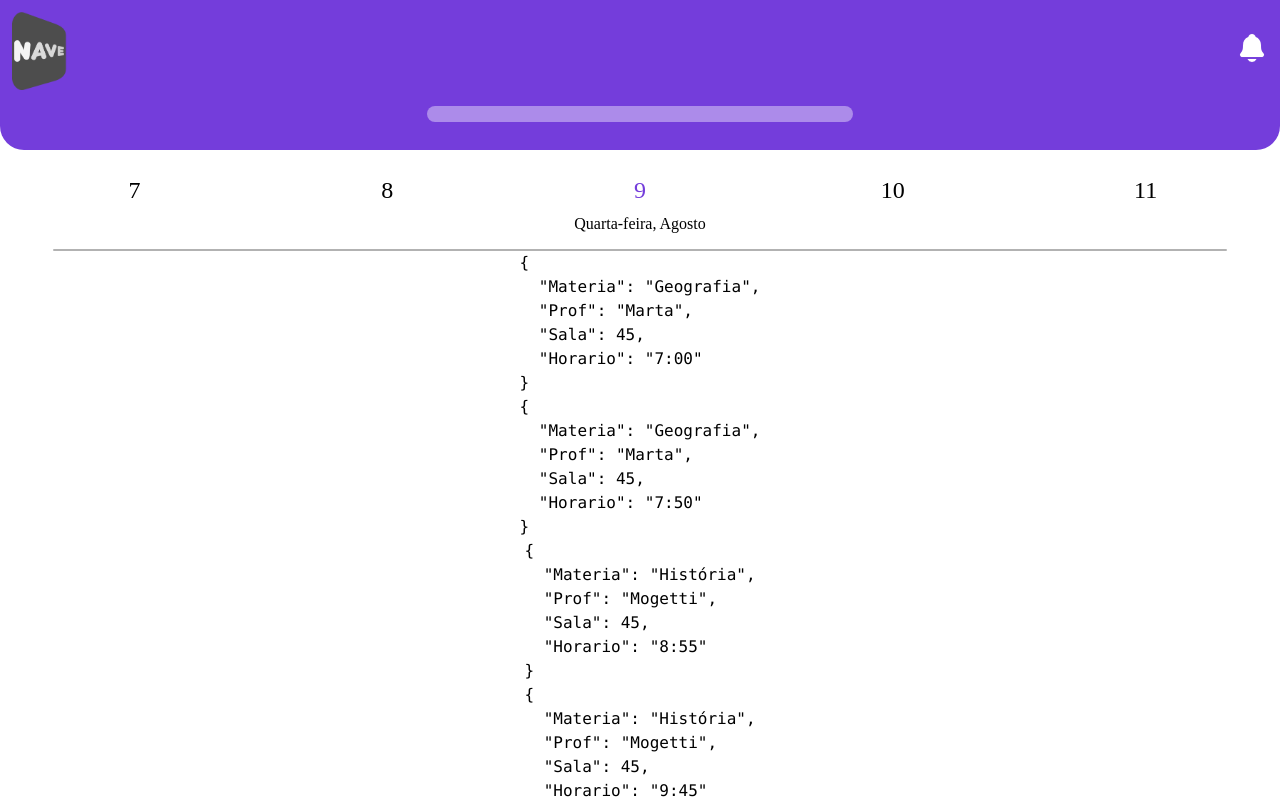
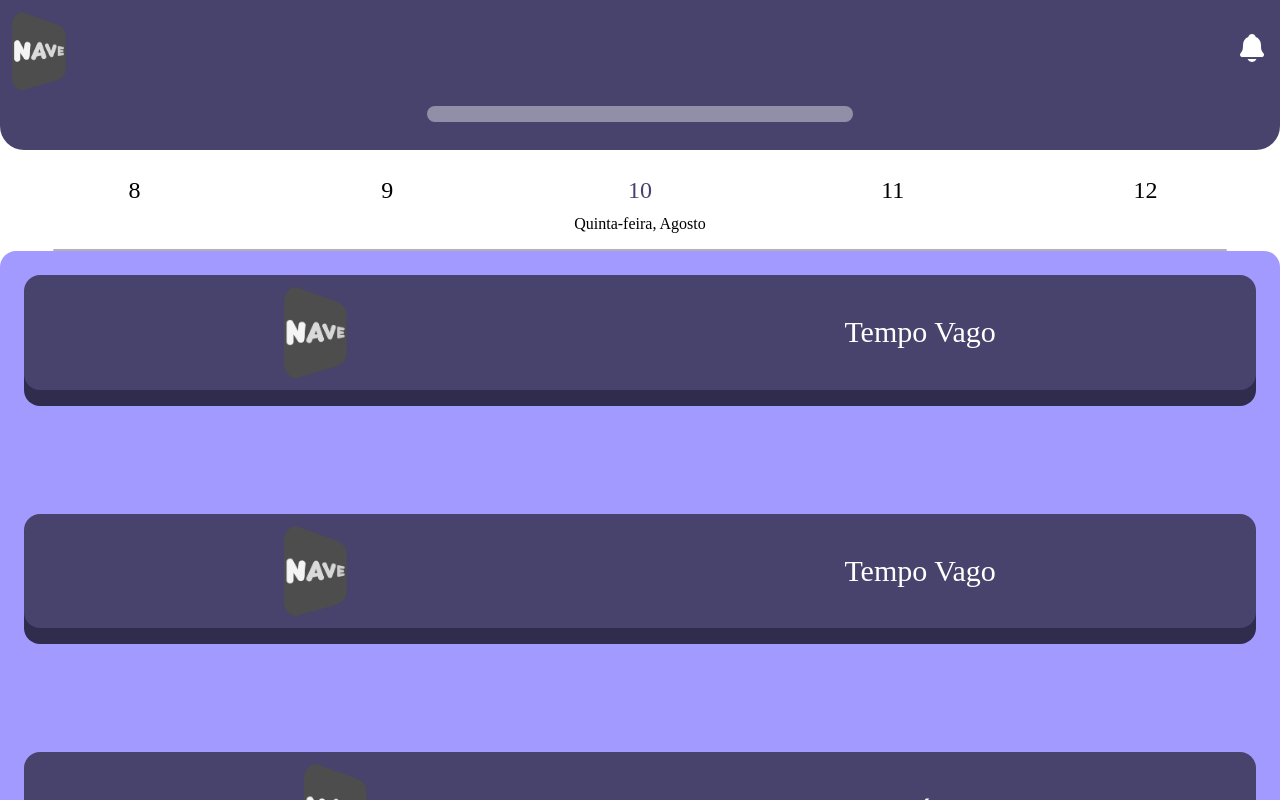
Before and after one commit to CaioHVectorA/b612_ionic, a React (Vite) app: page /home in a window 1280 px wide. Both pictures are taken after a click on the button "10". Built offline with nearby package versions, Linux system fonts and the light colour scheme; a web font is replaced by a local one.

Commit message:
stable v

```diff
--- a/src/components/pagesComponents/Home.tsx
+++ b/src/components/pagesComponents/Home.tsx
@@ -38,7 +38,7 @@ export function SecondSession() {
                 <img style={{height: `${window.innerHeight / 6 + scrollValue / 12}px`}} src={logo} />
             </div>
         :
-        <div className="bg-dark py-3 rounded-b-3xl">
+        <div className="bg-dark py-3 rounded-b-3xl fixed top-0 z-50">
                 <div className=" flex w-screen px-3 justify-between rounded-b-3xl items-center">
                     <img style={{height: `${window.innerHeight / 6 + scrollValue / 12}px`}} src={logo} />
                     <Link to={'/avisos'}>
--- a/src/components/pagesComponents/Horarios.tsx
+++ b/src/components/pagesComponents/Horarios.tsx
@@ -1,12 +1,50 @@
-import { useContext, useState } from "react";
+import { useContext, useEffect, useState } from "react";
 import getRange from "../../utils/func/getRange";
 import { AppContext } from "../AppContext";
 import { ColumnContainer } from "../styled/container";
 import { ReturnDayByISO, ReturnMonthByISO, arrayDateNums, months, weekDays } from "../../utils/func/dayFuncs";
 import days from '../DaysBackend.json'
+import { SimpleContainer } from "../../utils/types";
+import { LOGO } from "../../utils/assets";
+type _Horario = {
+    Materia: string,
+    Prof: string | null,
+    Sala: number | null | string,
+    Horario: string,
+}
+function HorariosContainer({children}: SimpleContainer) {
+    return (
+        <ColumnContainer className="gap-3 w-screen px-6 bg-light rounded-2xl py-6 -z-20">
+            {children}
+        </ColumnContainer>
+    )
 
-
-
+}
+function Horario({Horario, Materia, Prof, Sala}: _Horario) {
+    const [active, setActive] = useState(false)
+    return (
+            <ColumnContainer>
+                <div onClick={() => console.log('NAO TA ATIVANDO !!!')} className=" bg-dark flex justify-around rounded-2xl p-3 items-center text-white">
+                    <img src={LOGO} className=" w-16"/>
+                    <h3 className=" text-3xl">{Materia}</h3>
+                </div>
+                <div className={` bg-darkest flex transition-all justify-between rounded-2xl relative ${active ? "bottom-6" : "bottom-24"} -z-10 text-white p-6 pt-10`}>
+                    <div className={` absolute w-0.5 h-full bg-bg bottom-1/2 right-1/2 translate-x-1/2 translate-y-1/2 ${active ? 'opacity-25' : 'opacity-0'} `}/>
+                    <ColumnContainer>
+                    <div className=" flex gap-2">
+                        <p>Professor: </p>
+                        <span className=" text-secondary">{Prof ? Prof : 'Nenhum'}</span>
+                    </div>
+                    <div className=" flex gap-2">
+                    <p>{Horario}</p>
+                     <span> | {Sala ? Sala : 'Convivência'}</span>
+                    </div>
+                    </ColumnContainer>
+                    <p className=" text-secondary text-end">dasdaddasdad dasdaddasdad</p>
+                </div>
+            </ColumnContainer>
+    )
+}
 
 
 export default function Horarios() {
@@ -17,20 +55,24 @@ export default function Horarios() {
     function HandleSetNumber(num: number) {
         const data = new Date(sampleDay)
         data.setDate(data.getDate() + num)
-        console.log(num, data.toISOString())
         setSample(data.toISOString())
         setNumbers(arrayDateNums(data.toISOString()))
     }
-        const Rotina = () => {
+    useEffect(() => {
+        setSample(day)
+        setNumbers(arrayDateNums(new Date(day).toISOString()))
+    }, [day])
+    const Rotina = () => {
             const day = days.find(day => day.Dia === weekDays[ReturnDayByISO(sampleDay)])
-            console.log(day, weekDays[ReturnDayByISO(sampleDay)])
             if (day) {
                 const tempos = day.Turmas.find(turma => turma.Ref === 3002) // depois mudar pra turma em questão etc etc
                 return (
                     <>
-                        {tempos?.Tempos.map(item => (
-                            <pre>{JSON.stringify(item, null, 2)}</pre>
-                        ))}
+                        <HorariosContainer>
+                            {tempos?.Tempos.map(item => (
+                                    <Horario Horario={item.Horario} Materia={item.Materia} Prof={item.Prof} Sala={item.Sala} key={JSON.stringify(item)} />
+                                    ))}
+                        </HorariosContainer>
                     </>
                 )
             }
@@ -38,7 +80,7 @@ export default function Horarios() {
         }
     if (getRange(scrollValue) > 0.15) return;
     return (
-        <ColumnContainer className=" items-center  my-6">
+        <ColumnContainer className=" items-center my-6" style={{paddingTop:  `${(window.innerHeight / 6 + scrollValue / 12) + 72}px`}}>
             <div className=" grid-numbers px-2 w-screen mb-2">
                 {numbers.map((item: number, index) => (
                     <h3 onClick={() => HandleSetNumber(index - 2)} className={` w-8 text-2xl kufam ${index === 2 && ' text-2xl text-dark'}`} key={item}>{item.toString()}</h3>
--- /dev/null
+++ b/src/utils/assets.ts
@@ -0,0 +1,2 @@
+import logo from '../../public/logo.png'
+export const LOGO = logo
--- a/tailwind.config.cjs
+++ b/tailwind.config.cjs
@@ -5,10 +5,11 @@ module.exports = {
     extend: {
       colors: {
         bg: "#E8E8E7",
-        light: "#61C8D8",
-        main: "#546DF5",
-        dark: "#743DDB",
-        secondary: "#C159FA"
+        light: "#a39aff",
+        main: "#6d5fde",
+        dark: "#48436c",
+        secondary: "#ffc34c",
+        darkest: "#302c4d"
       },
       fontFamily: {
         main: ['Inria Sans','sans-serif'],
```
